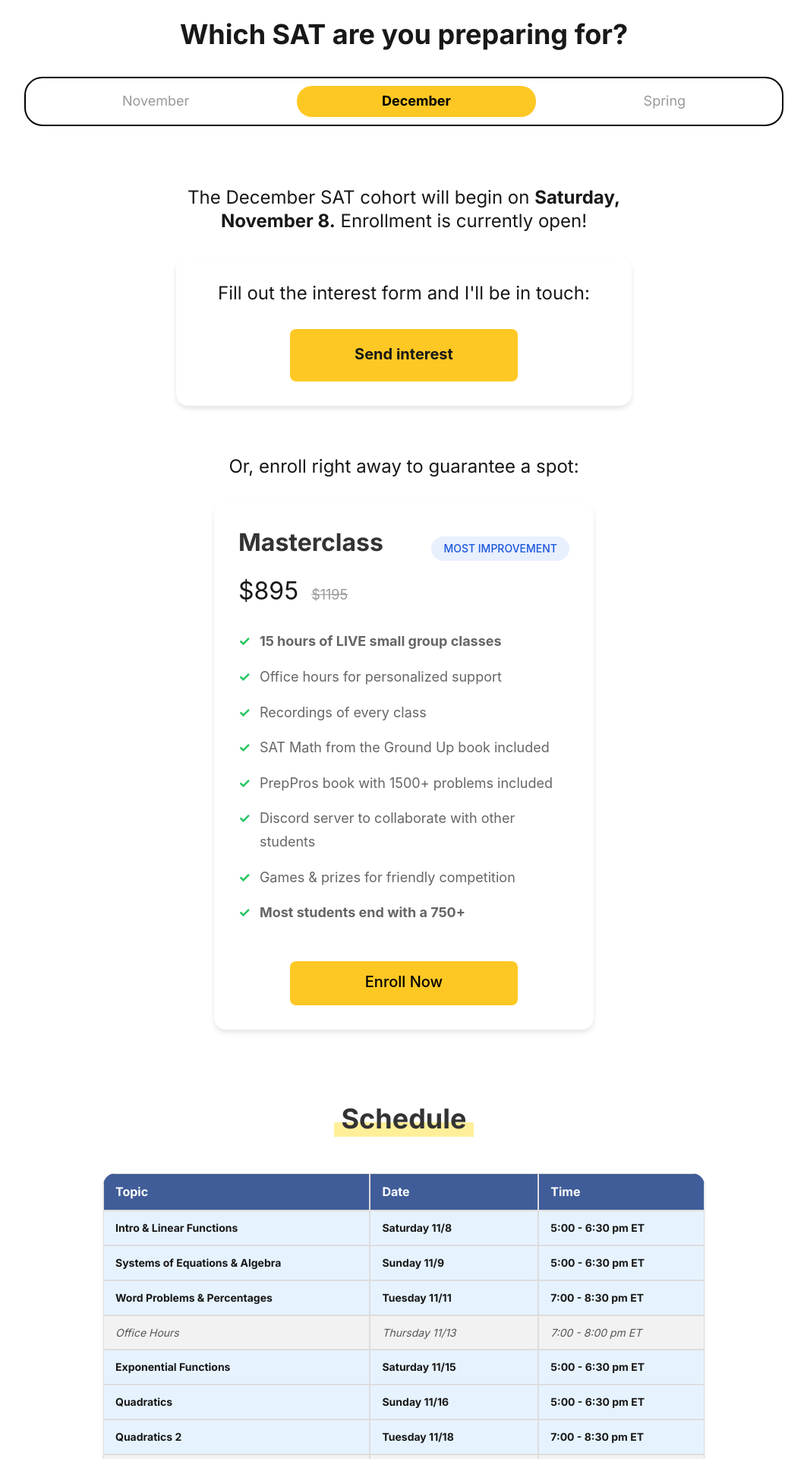
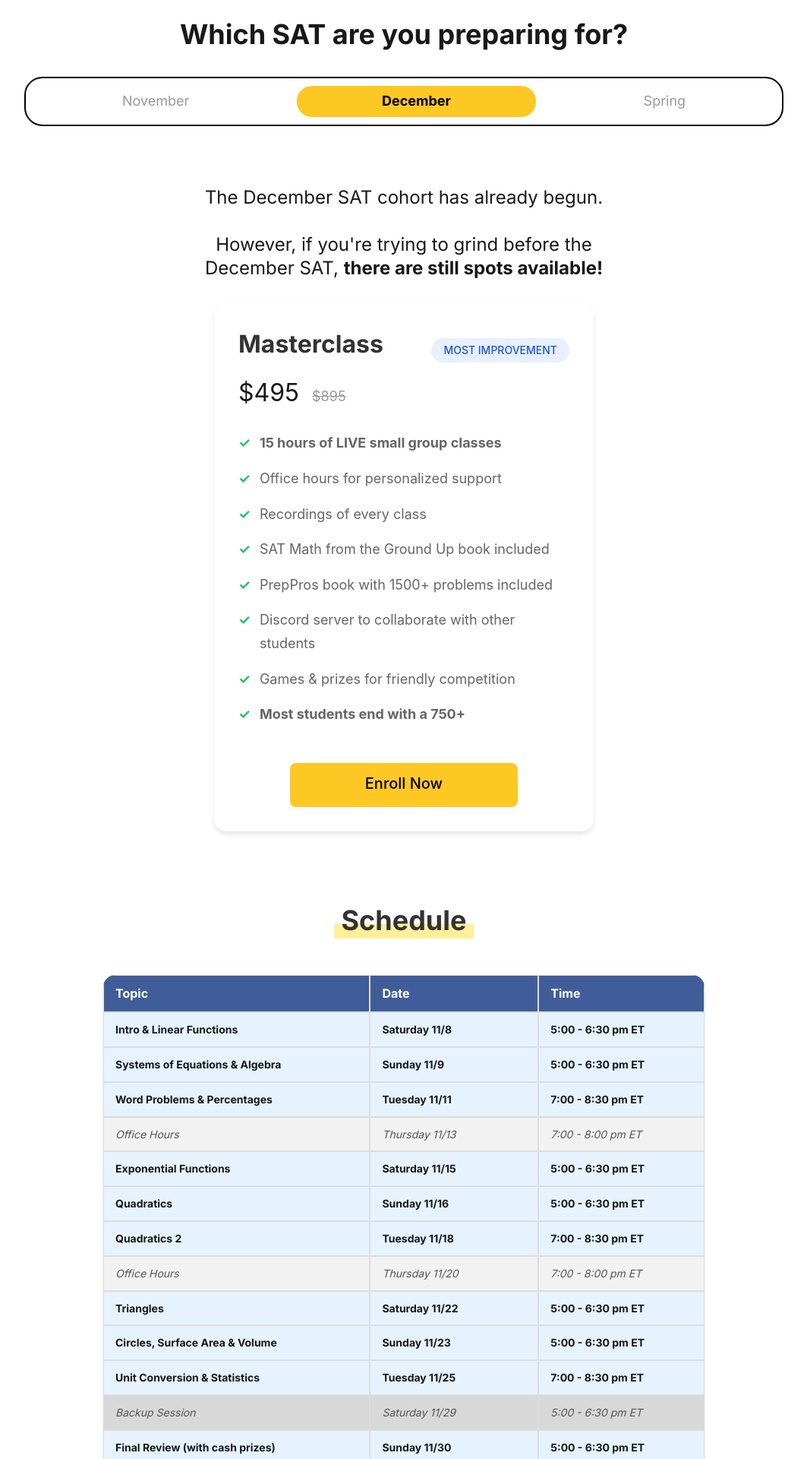
Before and after one commit to qExobyte/qExobyte.github.io, a Jekyll site: the page built from _pages/classes.html, in a window 1280 px wide. Shown: the part 3235-5155 px from the top of the page at 76% size, without its empty margins (108-1171 px from the left). Built offline with Jekyll 4.4.1, drawn with Linux system fonts in a browser that asks for light colours; nearby versions of some CDN libraries; some web fonts are replaced.

Commit message:
895 -> 495 for december

```diff
--- a/_data/settings.yml
+++ b/_data/settings.yml
@@ -3,8 +3,8 @@
 stats:
   rate: 285
   rate-sale:
-  class: 1195
-  class-sale: 895
+  class: 895
+  class-sale: 495
   class-async: 395
   book: 49
   late: false
--- a/_includes/masterclass/cohorts.html
+++ b/_includes/masterclass/cohorts.html
@@ -23,11 +23,9 @@
         <div class="carousel-slide active" data-slide-index="1">
             <div style="text-align: center; margin-top: 3rem;">
                 <div style="max-width: 600px; text-align: center; margin: auto;">
-                    <h3 style="margin-bottom: 1rem; font-weight: normal;">The December SAT cohort will begin on <b>Saturday, November 8.</b> Enrollment is currently open!</h3>
+                    <h3 style="margin-bottom: 1rem; font-weight: normal;">The December SAT cohort has already begun.<br><br> However, if you're trying to grind before the December SAT, <b>there are still spots available!</b></h3>
                 </div>
             </div>
-            {% include masterclass/interest.html %}
-            <h3 style="text-align: center; text-decoration: none;">Or, enroll right away to guarantee a spot:</h3>
             {% include masterclass/live-card.html %}
             {% include masterclass/schedules/december.html %}
             <h3 style="text-align: center; text-decoration: none;">If you'd prefer to follow the class at your own pace (at a much lower price), check out the <a href="https://learnsatmath.com/classes/?tab=0#interest" target="_blank">asynchronous option!</a></h3>
--- a/_includes/masterclass/live-card.html
+++ b/_includes/masterclass/live-card.html
@@ -25,7 +25,7 @@
                 {% else %}
                 {% include masterclass/list.html %}
                 {% endif %}
-                <a href="https://buy.stripe.com/dRmfZa4r44AHaWY6LM6wE0V" target="_blank">
+                <a href="https://buy.stripe.com/eVq5kw6zc2sz9SU1rs6wE0X" target="_blank">
                     <button class="enroll-button">Enroll Now</button>
                 </a>
             </div>
```
